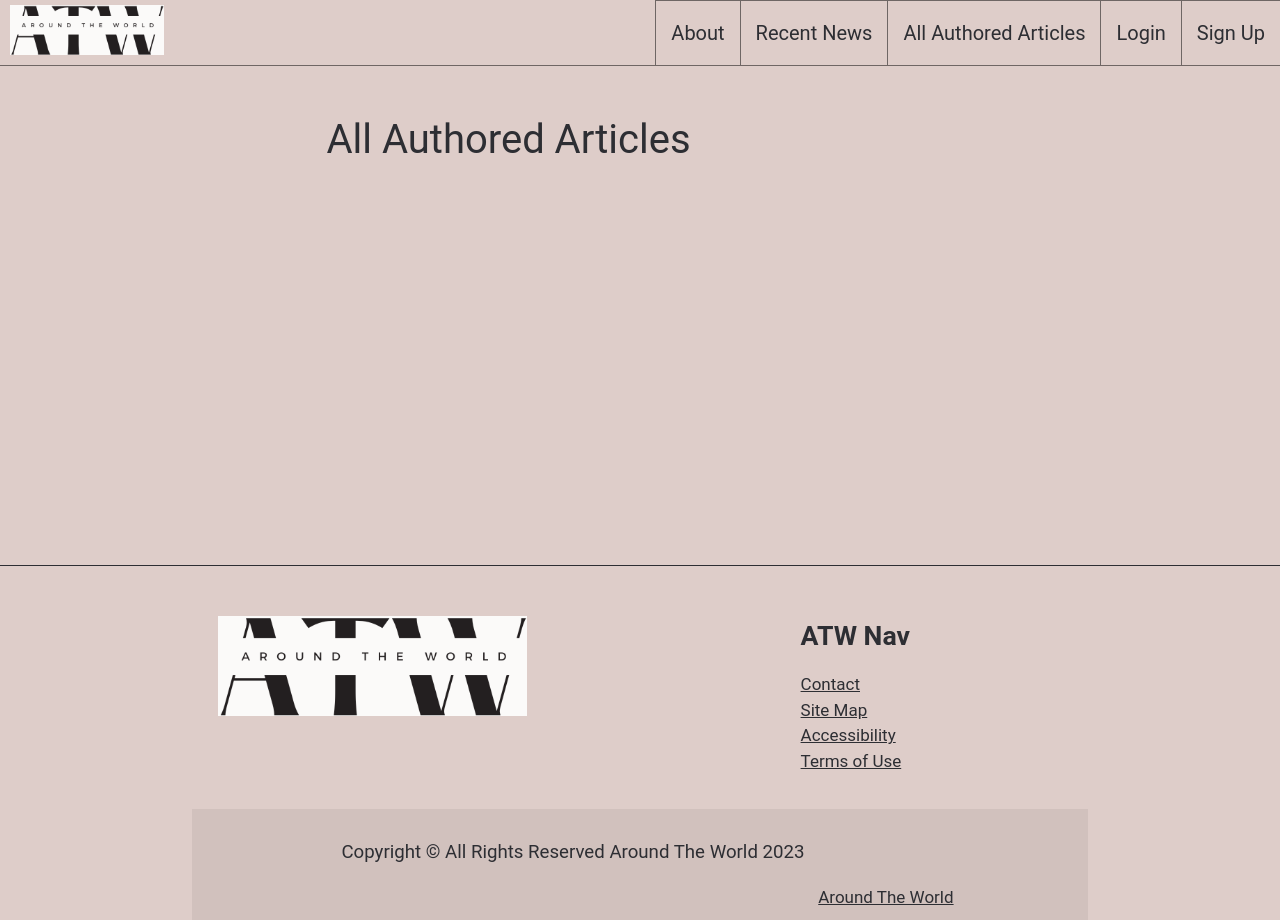
After one commit to smedina0/around-the-world, a Django app: page /all/ in a window 1280 px wide. The commit adds this page. Run offline with Django 4.2, Linux system fonts and the light colour scheme; data that the repository does not hold is empty; some libraries are stand-ins or nearby versions.

Commit message:
FEAT: Displays all articles for all users

```diff
--- a/main_app/static/css/style.css
+++ b/main_app/static/css/style.css
@@ -320,3 +320,8 @@ textarea {
   height: 100px;
   margin-top: 10px;
 }
+
+.image-container {
+  display: block;
+  margin: 0 auto;
+}
--- /dev/null
+++ b/main_app/templates/all_authored_articles.html
@@ -0,0 +1,27 @@
+{% extends 'base.html' %}
+
+{% load static %}
+
+{% block content %}
+  {% block title %}<title>All Authored Articles | Around The World</title>{% endblock %}
+  <div class="container">
+    <h1>All Authored Articles</h1>
+    {% for article in articles %}
+    <div class="card-panel">
+      <div class="row valign-wrapper">
+        <div class="col s12 m4">
+          {% if article.photo_set.all %}
+          <img src="{{ article.photo_set.first.url }}" class="responsive-img" alt="">
+          {% else %}
+          <img src="{% static 'images/default-image.jpg' %}" class="responsive-img" alt="">
+          {% endif %}
+        </div>
+        <div class="col s12 m8">
+          <h2>{{ article.title }}</h2>
+          <p>{{ article.description }}</p>
+          <p><a href="{{ article.get_absolute_url }}">Read more...</a></p>
+        </div>
+      </div>
+    </div>
+    {% endfor %}
+{% endblock %}
--- a/main_app/templates/authored_articles/article_index.html
+++ b/main_app/templates/authored_articles/article_index.html
@@ -16,8 +16,8 @@
         <div class="col s12 m6 l4">
             <div class="card">
                 <div class="card-image">
-                    {% if article.image %}
-                    <img src="{{ article.image.url }}" alt="{{ article.title }}">
+                    {% if article.photo_set.all %}
+                    <img src="{{ article.photo_set.all.0.url }}" alt="{{ article.title }}">
                     {% else %}
                     <img src="https://via.placeholder.com/300x200" alt="{{ article.title }}">
                     {% endif %}
--- a/main_app/templates/base.html
+++ b/main_app/templates/base.html
@@ -51,6 +51,7 @@
         <ul class="right hide-on-med-and-down">
           <li><a href="{% url 'about' %}">About</a></li>
           <li><a href="{% url 'article_list' %}">Recent News</a></li>
+          <li><a href="{% url 'all_authored_articles' %}">All Authored Articles</a></li>
           {% if user.is_authenticated %}
           <li><a href="{% url 'authored_article' %}">My Articles</a></li>
           <li><a href="{% url 'logout' %}">Logout</a></li>
@@ -69,11 +70,15 @@
     </a>
   </li>
   <li><a href="{% url 'about' %}">About</a></li>
-      <li><a href="{% url 'article_list' %}">Recent News</a></li>
-      <li><a href="{% url 'authored_article' %}">My Articles</a></li>
-      <li><a href="#">Sign Up </a></li>
-      <li><a href="#">Logout</a></li>
-      <li><a href="#">Login</a></li>
+  <li><a href="{% url 'article_list' %}">Recent News</a></li>
+  <li><a href="{% url 'all_authored_articles' %}">All Authored Articles</a></li>
+  {% if user.is_authenticated %}
+  <li><a href="{% url 'authored_article' %}">My Articles</a></li>
+  <li><a href="{% url 'logout' %}">Logout</a></li>
+  {% else %}
+  <li><a href="{% url 'login' %}">Login</a></li>
+  <li><a href="{% url 'signup' %}">Sign Up</a></li>
+  {% endif %}
 </ul>
 
     </header>
--- a/main_app/urls.py
+++ b/main_app/urls.py
@@ -20,4 +20,5 @@ urlpatterns = [
     path('accounts/signup/', views.signup, name='signup'),
     path('authored_article/<int:authored_article_id>/photo/<int:photo_id>/update/',
          views.update_photo, name='update_photo'),
+    path('all/', views.all_authored_articles, name='all_authored_articles'),
 ]
--- a/main_app/views.py
+++ b/main_app/views.py
@@ -27,6 +27,12 @@ def home(request):
 
 def about(request):
     return render(request, 'about.html')
+
+
+def all_authored_articles(request):
+    articles = AuthoredArticle.objects.all()
+    context = {'articles': articles}
+    return render(request, 'all_authored_articles.html', context)
 
 
 class ArticleListView(ListView):
@@ -116,7 +122,7 @@ class AuthoredArticleListView(LoginRequiredMixin, ListView):
         return queryset.filter(user=self.request.user)
 
 
-class AuthoredArticleDetailView(LoginRequiredMixin, DetailView):
+class AuthoredArticleDetailView(DetailView):
     model = AuthoredArticle
     template_name = 'authored_articles/article_detail.html'
 
@@ -137,8 +143,12 @@ def add_photo(request, authored_article_id):
         try:
             s3.upload_fileobj(photo_file, BUCKET, key)
             url = f"{S3_BASE_URL}{BUCKET}/{key}"
-            Photo.objects.create(
-                url=url, authored_article_id=authored_article_id)
+            authored_article = get_object_or_404(
+                AuthoredArticle, pk=authored_article_id)
+            photo, created = Photo.objects.get_or_create(
+                authored_article=authored_article)
+            photo.url = url
+            photo.save()
         except Exception as error:
             print('An error occurred uploading file to S3: ')
             print(error)
@@ -188,18 +198,24 @@ def signup(request):
 
 
 @login_required
-def update_photo(request, pk, photo_pk):
-    article = get_object_or_404(Article, pk=pk)
-    photo = get_object_or_404(Photo, pk=photo_pk)
-    if request.user == article.author:
-        if request.method == 'POST':
-            photo_form = PhotoForm(request.POST, request.FILES, instance=photo)
-            if photo_form.is_valid():
-                photo_form.save()
+def update_photo(request, authored_article_id):
+    authored_article = get_object_or_404(
+        AuthoredArticle, pk=authored_article_id)
+    photo = get_object_or_404(Photo, authored_article=authored_article)
+    if request.method == 'POST':
+        photo_file = request.FILES.get('photo-file', None)
+        if photo_file:
+            s3 = boto3.client('s3')
+            key = uuid.uuid4().hex[:6] + \
+                photo_file.name[photo_file.name.rfind('.'):]
+
+            try:
+                s3.upload_fileobj(photo_file, BUCKET, key)
+                url = f"{S3_BASE_URL}{BUCKET}/{key}"
+                photo.url = url
+                photo.save()
                 messages.success(request, f'Your photo has been updated!')
-                return redirect('article_detail', pk=article.pk)
-        else:
-            photo_form = PhotoForm(instance=photo)
-        return render(request, 'main_app/update_photo.html', {'photo_form': photo_form})
-    else:
-        return HttpResponse('You are not authorized to edit this article.')
+            except Exception as error:
+                print('An error occurred uploading file to S3: ')
+                print(error)
+    return redirect('authored_article_detail', pk=authored_article_id)
```
Also changed, not shown: main_app/templates/authored_articles/article_detail.html (+5 -2 lines).
